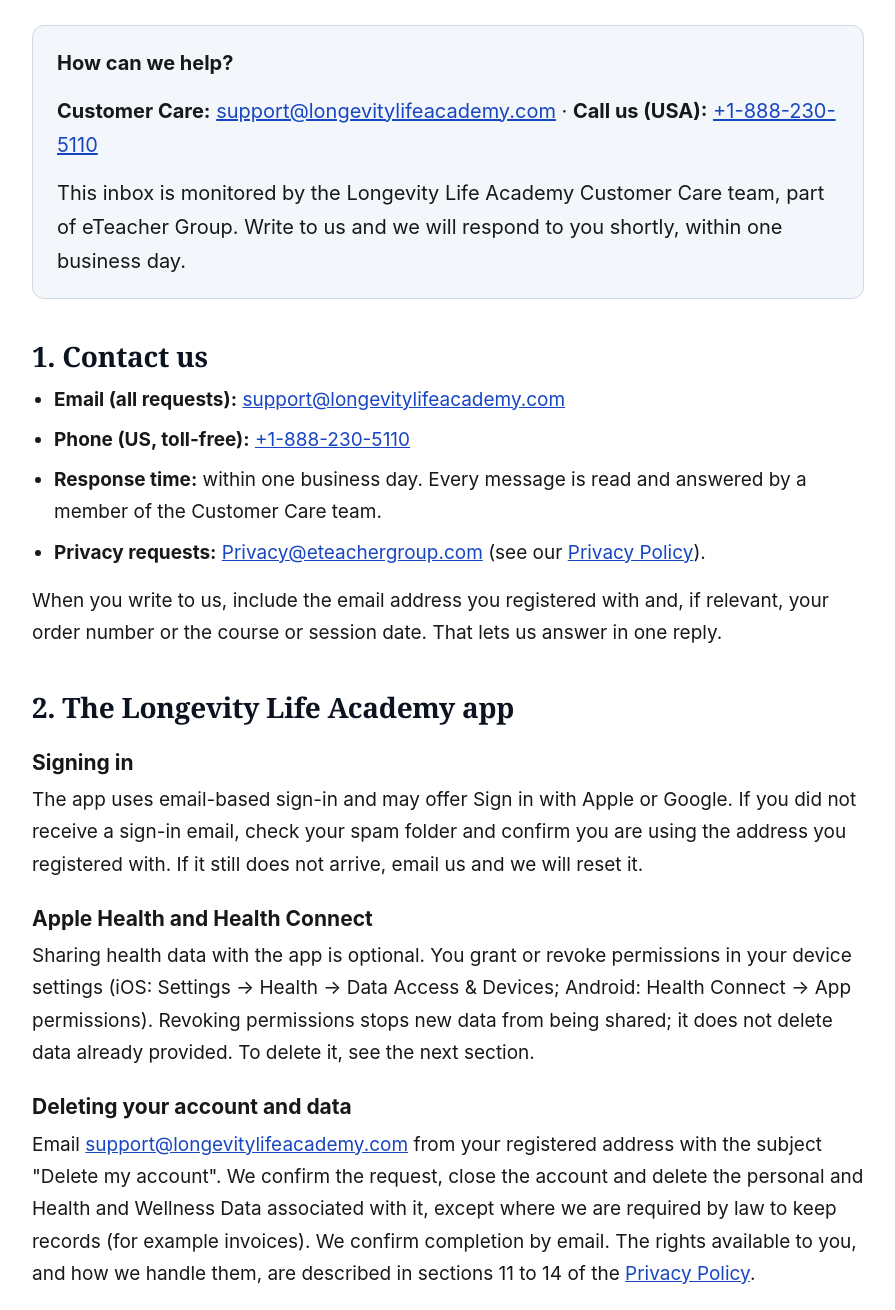
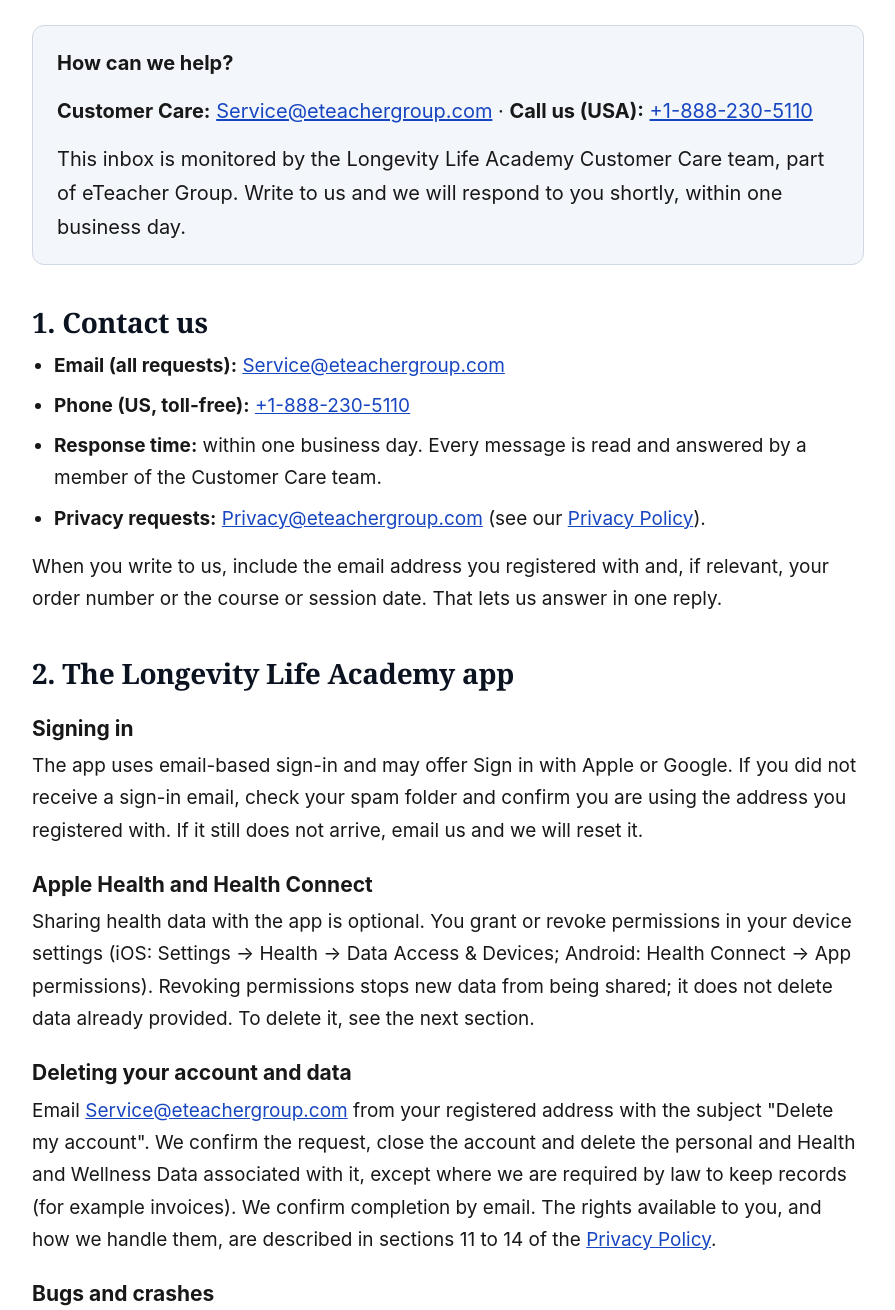
Before and after one commit to Longevity-Academy/masterclass-november-14, a plain HTML site: page support/index.html in a window 1280 px wide. Shown: the part 186-1496 px from the top of the page, without its empty margins (192-1087 px from the left). Drawn offline with Linux system fonts and the light colour scheme.

Commit message:
Route existing cancellation and student-service contacts to eTeacher Service
Co-authored-by: Perplexity <noreply@perplexity.ai>

```diff
--- a/support/index.html
+++ b/support/index.html
@@ -4,7 +4,7 @@
 <meta charset="utf-8">
 <meta name="viewport" content="width=device-width,initial-scale=1">
 <title>Support · Longevity Life Academy</title>
-<meta name="description" content="Longevity Life Academy support: contact support@longevitylifeacademy.com or +1-888-230-5110, help with the LLA app, Apple Health and Health Connect, account deletion, Zoom access, recordings, cancellations and the 14-day refund policy.">
+<meta name="description" content="Longevity Life Academy support: contact Service@eteachergroup.com or +1-888-230-5110, help with the LLA app, Apple Health and Health Connect, account deletion, Zoom access, recordings, cancellations and the 14-day refund policy.">
 <meta name="robots" content="index,follow">
 <link rel="canonical" href="https://www.longevitylifeacademy.com/julie-masterclass/support/">
 <style>
@@ -50,13 +50,13 @@ body{background:#fff;color:#111;font-family:'Inter',system-ui,-apple-system,Sego
 <p class="pp-meta">Longevity Life Academy · How to reach us and get help · Updated October 7, 2026</p>
 <article class="pp-body">
 <div class="pp-box"><p><strong>How can we help?</strong></p>
-<p><strong>Customer Care:</strong> <a href="mailto:support@longevitylifeacademy.com">support@longevitylifeacademy.com</a> · <strong>Call us (USA):</strong> <a href="tel:+18882305110">+1-888-230-5110</a></p>
+<p><strong>Customer Care:</strong> <a href="mailto:Service@eteachergroup.com">Service@eteachergroup.com</a> · <strong>Call us (USA):</strong> <a href="tel:+18882305110">+1-888-230-5110</a></p>
 <p>This inbox is monitored by the Longevity Life Academy Customer Care team, part of eTeacher Group. Write to us and we will respond to you shortly, within one business day.</p>
 </div>
 
 <h2 id="contact">1. Contact us</h2>
 <ul>
-<li><strong>Email (all requests):</strong> <a href="mailto:support@longevitylifeacademy.com">support@longevitylifeacademy.com</a></li>
+<li><strong>Email (all requests):</strong> <a href="mailto:Service@eteachergroup.com">Service@eteachergroup.com</a></li>
 <li><strong>Phone (US, toll-free):</strong> <a href="tel:+18882305110">+1-888-230-5110</a></li>
 <li><strong>Response time:</strong> within one business day. Every message is read and answered by a member of the Customer Care team.</li>
 <li><strong>Privacy requests:</strong> <a href="mailto:Privacy@eteachergroup.com">Privacy@eteachergroup.com</a> (see our <a href="../privacy.html">Privacy Policy</a>).</li>
@@ -69,7 +69,7 @@ body{background:#fff;color:#111;font-family:'Inter',system-ui,-apple-system,Sego
 <h3>Apple Health and Health Connect</h3>
 <p>Sharing health data with the app is optional. You grant or revoke permissions in your device settings (iOS: Settings → Health → Data Access &amp; Devices; Android: Health Connect → App permissions). Revoking permissions stops new data from being shared; it does not delete data already provided. To delete it, see the next section.</p>
 <h3>Deleting your account and data</h3>
-<p>Email <a href="mailto:support@longevitylifeacademy.com">support@longevitylifeacademy.com</a> from your registered address with the subject "Delete my account". We confirm the request, close the account and delete the personal and Health and Wellness Data associated with it, except where we are required by law to keep records (for example invoices). We confirm completion by email. The rights available to you, and how we handle them, are described in sections 11 to 14 of the <a href="../privacy.html">Privacy Policy</a>.</p>
+<p>Email <a href="mailto:Service@eteachergroup.com">Service@eteachergroup.com</a> from your registered address with the subject "Delete my account". We confirm the request, close the account and delete the personal and Health and Wellness Data associated with it, except where we are required by law to keep records (for example invoices). We confirm completion by email. The rights available to you, and how we handle them, are described in sections 11 to 14 of the <a href="../privacy.html">Privacy Policy</a>.</p>
 <h3>Bugs and crashes</h3>
 <p>Tell us the device model, operating system version, app version and what you were doing when it happened. A screenshot helps.</p>
 
@@ -88,7 +88,7 @@ body{background:#fff;color:#111;font-family:'Inter',system-ui,-apple-system,Sego
 <p><strong>14-day full refund.</strong> Enrollments, including the Live Masterclass (Standard and VIP) and The Longevity Blueprint, are fully refundable within 14 days from the registration date.</p>
 </div>
 <p>After 14 days, course fees are non-refundable except as expressly described in your enrollment agreement or as required by applicable law.</p>
-<p>To cancel, email <a href="mailto:support@longevitylifeacademy.com">support@longevitylifeacademy.com</a> from your registered address with your full name and the program or session date you selected. Refunds are returned to the original payment method; allow 5 to 10 business days for your bank or card issuer to show it.</p>
+<p>To cancel, email <a href="mailto:Service@eteachergroup.com">Service@eteachergroup.com</a> from your registered address with your full name and the program or session date you selected. Refunds are returned to the original payment method; allow 5 to 10 business days for your bank or card issuer to show it.</p>
 
 <h2 id="accessibility">5. Accessibility</h2>
 <p>If any part of our websites, app or sessions is difficult for you to use, tell us and we will provide the material in an alternative format where we can.</p>
```
